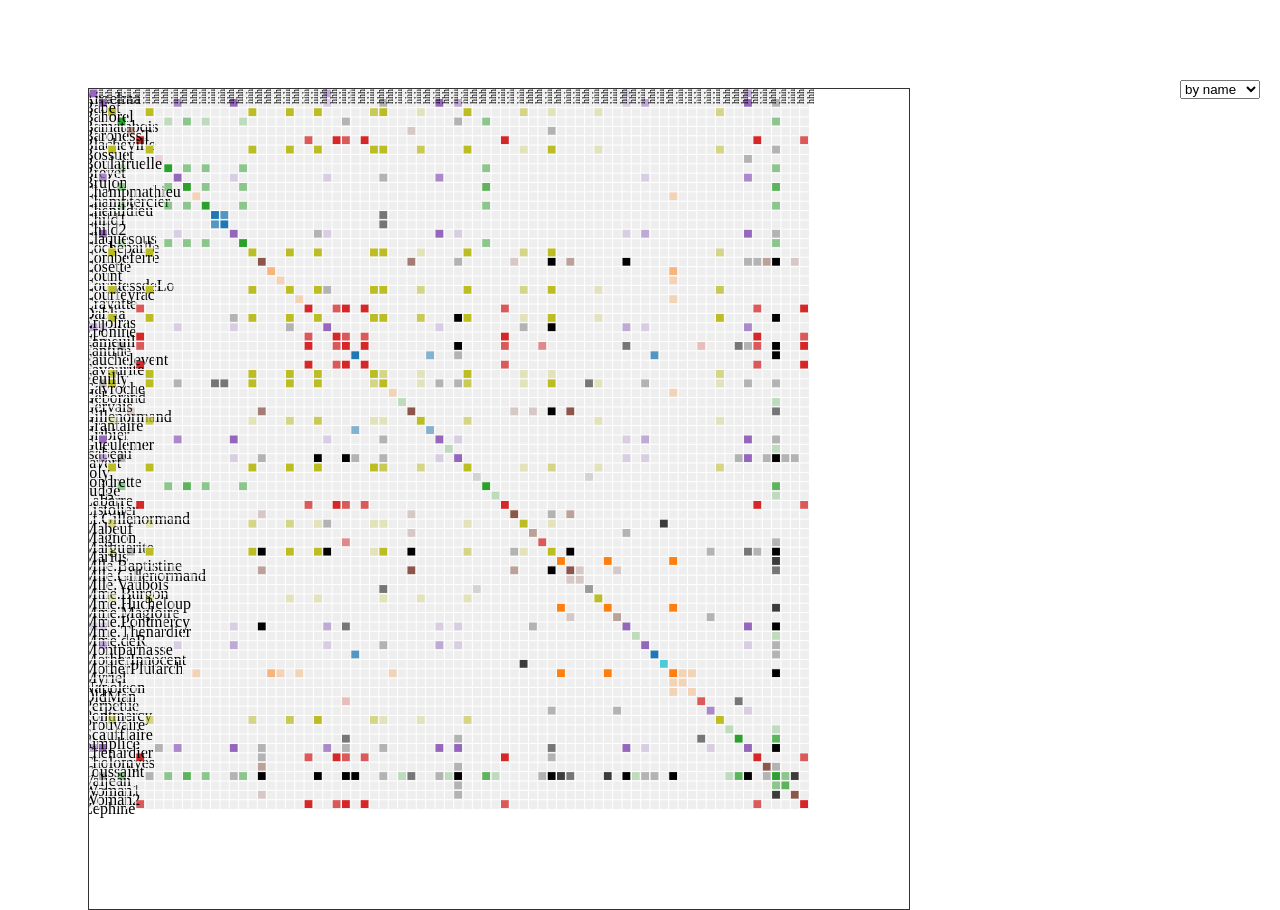
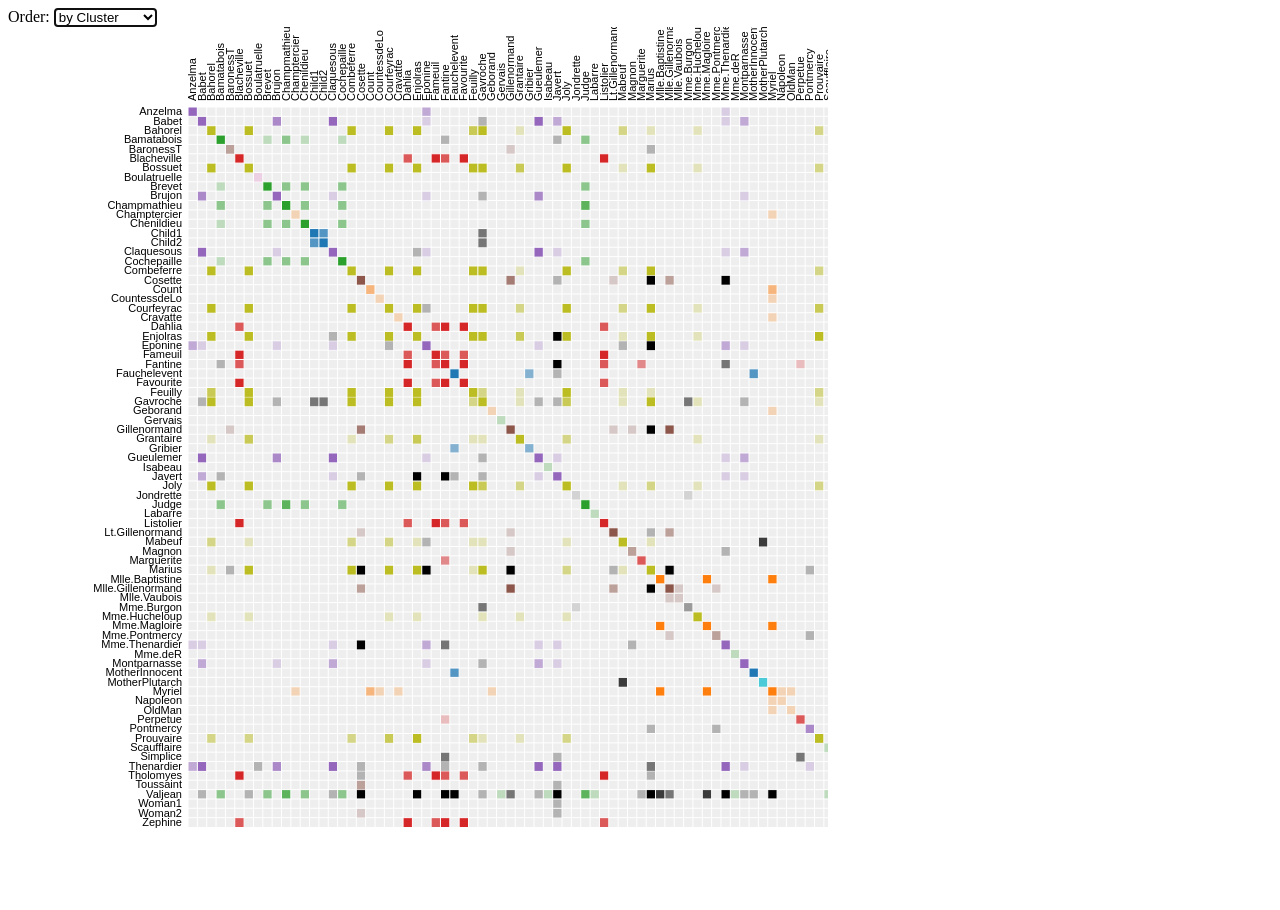
Before and after one commit to Sollarzoo/BuptVisCodeing, a plain HTML site: page D3.Js/Correlation Matrix/demo.html in a window 1280 px wide. After the commit the page ends 849 px from the top, so only its background shows below. Drawn offline with nearby package versions, Linux system fonts and the light colour scheme.

Commit message:
Update demo.html

```diff
--- a/D3.Js/Correlation Matrix/demo.html
+++ b/D3.Js/Correlation Matrix/demo.html
@@ -1,116 +1,93 @@
 <!DOCTYPE html>
 <html>
-<head>
-<title></title>
-<style type="text/css">
+<meta charset="utf-8">
+<title>Les Misérables Co-occurrence</title>
+<style>
+.background {
+  fill: #eee;
+}
+
 line {
   stroke: #fff;
+}
+text {
+    font: 11px sans-serif;
 }
 text.active {
   fill: red;
 }
+
 </style>
-</head>
 <body>
-<div id="canvas" style="height: 800px; width: 800px;"></div>
-<select id="order" style="position: absolute; right: 20px; top: 80px;">
-    <option value="name">by name</option>
-    <option value="count">by count</option>
-    <option value="cluster">by cluster</option>
+Order:
+<select id="order">
+  <option value="name">by Name</option>
+  <option value="count">by Frequency</option>
+  <option value="group">by Cluster</option>
 </select>
-<script src="https://d3js.org/d3.v3.min.js" charset="utf-8"></script>
-<script src="fisheye.js"></script>
+<div id="canvas"></div>
+<script src="d3.v2.min.js" charset="utf-8"></script>
+<script src="miserables.js" charset="utf-8"></script>
 <script>
-var margin = {top: 80, right: 20, bottom: 20, left: 80},
+
+var margin = {top: 80, right: 0, bottom: 10, left: 80},
     width = 720,
     height = 720;
+
+var x = d3.scale.ordinal().rangeBands([0, width]),
+    z = d3.scale.linear().domain([0, 4]).clamp(true),
+    c = d3.scale.category10().domain(d3.range(10));
 
 var svg = d3.select("#canvas").append("svg")
     .attr("width", width + margin.left + margin.right)
     .attr("height", height + margin.top + margin.bottom)
-    .attr("transform", "translate(" + margin.left + "," + margin.top + ")")
-    .style("border", "solid 1px #333");
+    .style("margin-left", "20px")
+  .append("g")
+    .attr("transform", "translate(160,80)");
 
-d3.json("miserables.json", function (miserables) {
+//d3.json("miserables.json", function(miserables) {
   var matrix = [],
       nodes = miserables.nodes,
-        links = miserables.links;
+      n = nodes.length;
 
-    nodes.forEach((node, i) => {
-        // 在点数组中添加索引和计数变量
+  // Compute index per node.
+  nodes.forEach(function(node, i) {
     node.index = i;
     node.count = 0;
+    matrix[i] = d3.range(n).map(function(j) { return {x: j, y: i, z: 0}; });
+  });
 
-        // 初始化邻接矩阵 ??
-        // matrix[i] = d3.range(nodes.length).map(function(j) { return {x: j, y: i, z: 0}; });
-    });
-    console.log(nodes);
-
-    // 初始化邻接矩阵
-    for (var i = 0; i < nodes.length; i++) {
-        matrix.push([]);
-        for (var j = 0; j < nodes.length; j++) {
-            matrix[i].push({ x: j, y: i, z: 0 });
-        }
-    }
-    console.log(matrix);
-
-    links.forEach((link) => {
-        // 更新邻接矩阵边权重
-        matrix[link.source][link.target].z = link.value;
-        matrix[link.target][link.source].z = link.value;
-
+  // Convert links to matrix; count character occurrences.
+  miserables.links.forEach(function(link) {
+    matrix[link.source][link.target].z += link.value;
+    matrix[link.target][link.source].z += link.value;
     matrix[link.source][link.source].z += link.value;
     matrix[link.target][link.target].z += link.value;
-
-        // 更新点数组
     nodes[link.source].count += link.value;
     nodes[link.target].count += link.value;
-    })
+  });
 
+  // Precompute the orders.
   var orders = {
-        name: d3.range(nodes.length).sort(function(a, b) {
-            return d3.ascending(nodes[a].name, nodes[b].name);
-        })
-    }
+    name: d3.range(n).sort(function(a, b) { return d3.ascending(nodes[a].name, nodes[b].name); }),
+    count: d3.range(n).sort(function(a, b) { return nodes[b].count - nodes[a].count; }),
+    group: d3.range(n).sort(function(a, b) { return nodes[b].group - nodes[a].group; })
+  };
 
-    var x = d3.scale.ordinal().domain(orders.name).rangeBands([0, width]),
-        z = d3.scale.linear().domain([0, 4]).clamp(true),
-        c = d3.scale.category10().domain(d3.range(10)); // [0,1,2,3,4,...,9]
+  // The default sort order.
+  x.domain(orders.name);
 
-    // 添加背景色
   svg.append("rect")
-      .attr("fill", "#eee")
+      .attr("class", "background")
       .attr("width", width)
       .attr("height", height);
 
   var row = svg.selectAll(".row")
       .data(matrix)
-    .enter() // enter添加 update更新 exit删除
-    .append("g")
+    .enter().append("g")
       .attr("class", "row")
       .attr("transform", function(d, i) { return "translate(0," + x(i) + ")"; })
-    .each(function(aa) {
-
-        console.log(aa.filter(function(d) { return d.z; }));
-        var cell = d3.select(this).selectAll("rect")
-        .data(aa.filter(function(d) { return d.z; }))  // 返回 d.z > 0 的所有对象
-        .enter()
-        .append("rect")
-        .attr("x", function(d) { return x(d.x); })
-        //.atrr("y", 0)
-        .attr("height", x.rangeBand()-1)
-        .attr("width", x.rangeBand()-1)
-        .style("fill", function(d) { return nodes[d.x].group == nodes[d.y].group ? c(nodes[d.x].group) : null; })
-        //三目运算符 根据不同的条件，执行不同的操作/返回不同的值 return 1==2 ? a : b
-        // 同一个group才有颜色 不同组显示黑色
-        .style("fill-opacity", function(d) { return z(d.z); })
-        .on("click", function(d) {
-            console.log(d, nodes[d.x], nodes[d.y]);
-        });
-        //.on("mouseover", mouseover)
-        //.on("mouseout", mouseout);
-    });
+      .each(row);
 
   row.append("line")
       .attr("x2", width);
@@ -118,30 +95,76 @@ d3.json("miserables.json", function (miserables) {
   row.append("text")
       .attr("x", -6)
       .attr("y", x.rangeBand() / 2)
-    .attr("dy", "10px")
-    .attr("text-anchor", "start")
+      .attr("dy", ".32em")
+      .attr("text-anchor", "end")
       .text(function(d, i) { return nodes[i].name; });
 
   var column = svg.selectAll(".column")
       .data(matrix)
-    .enter()
-    .append("g")
+    .enter().append("g")
       .attr("class", "column")
-    .attr("transform", function(d, i) { return "translate(" + x(i) + ",0)rotate(-90, 0 0)"; });
+      .attr("transform", function(d, i) { return "translate(" + x(i) + ")rotate(-90)"; });
 
   column.append("line")
-    .attr("x1", -width)
+      .attr("x1", -width);
 
   column.append("text")
-    .attr("x", 0)
+      .attr("x", 6)
       .attr("y", x.rangeBand() / 2)
-    .attr("dy", x.rangeBand())
-    .attr("font-size", 10)
-    .attr("text-anchor", "end")
-    .style("fill", "black")
-    //.style("stroke", "white")
-    .text(function(d, i) { return "hhh"/*nodes[i].name; console.log(nodes[i].name)*/ });
-})
+      .attr("dy", ".32em")
+      .attr("text-anchor", "start")
+      .text(function(d, i) { return nodes[i].name; });
+
+  function row(row) {
+    var cell = d3.select(this).selectAll(".cell")
+        .data(row.filter(function(d) { return d.z; }))
+      .enter().append("rect")
+        .attr("class", "cell")
+        .attr("x", function(d) { return x(d.x); })
+        .attr("width", x.rangeBand())
+        .attr("height", x.rangeBand())
+        .style("fill-opacity", function(d) { return z(d.z); })
+        .style("fill", function(d) { return nodes[d.x].group == nodes[d.y].group ? c(nodes[d.x].group) : null; })
+        .on("mouseover", mouseover)
+        .on("mouseout", mouseout);
+  }
+
+  function mouseover(p) {
+    d3.selectAll(".row text").classed("active", function(d, i) { return i == p.y; });
+    d3.selectAll(".column text").classed("active", function(d, i) { return i == p.x; });
+  }
+
+  function mouseout() {
+    d3.selectAll("text").classed("active", false);
+  }
+
+  d3.select("#order").on("change", function() {
+    clearTimeout(timeout);
+    order(this.value);
+  });
+
+  function order(value) {
+    x.domain(orders[value]);
+
+    var t = svg.transition().duration(2500);
+
+    t.selectAll(".row")
+        .delay(function(d, i) { return x(i) * 4; })
+        .attr("transform", function(d, i) { return "translate(0," + x(i) + ")"; })
+      .selectAll(".cell")
+        .delay(function(d) { return x(d.x) * 4; })
+        .attr("x", function(d) { return x(d.x); });
+
+    t.selectAll(".column")
+        .delay(function(d, i) { return x(i) * 4; })
+        .attr("transform", function(d, i) { return "translate(" + x(i) + ")rotate(-90)"; });
+  }
+
+  var timeout = setTimeout(function() {
+    order("group");
+    d3.select("#order").property("selectedIndex", 2).node().focus();
+  }, 5000);
+//});
+
 </script>
 </body>
-</html>
```
Lines whose indentation alone changed are shown as unchanged.
